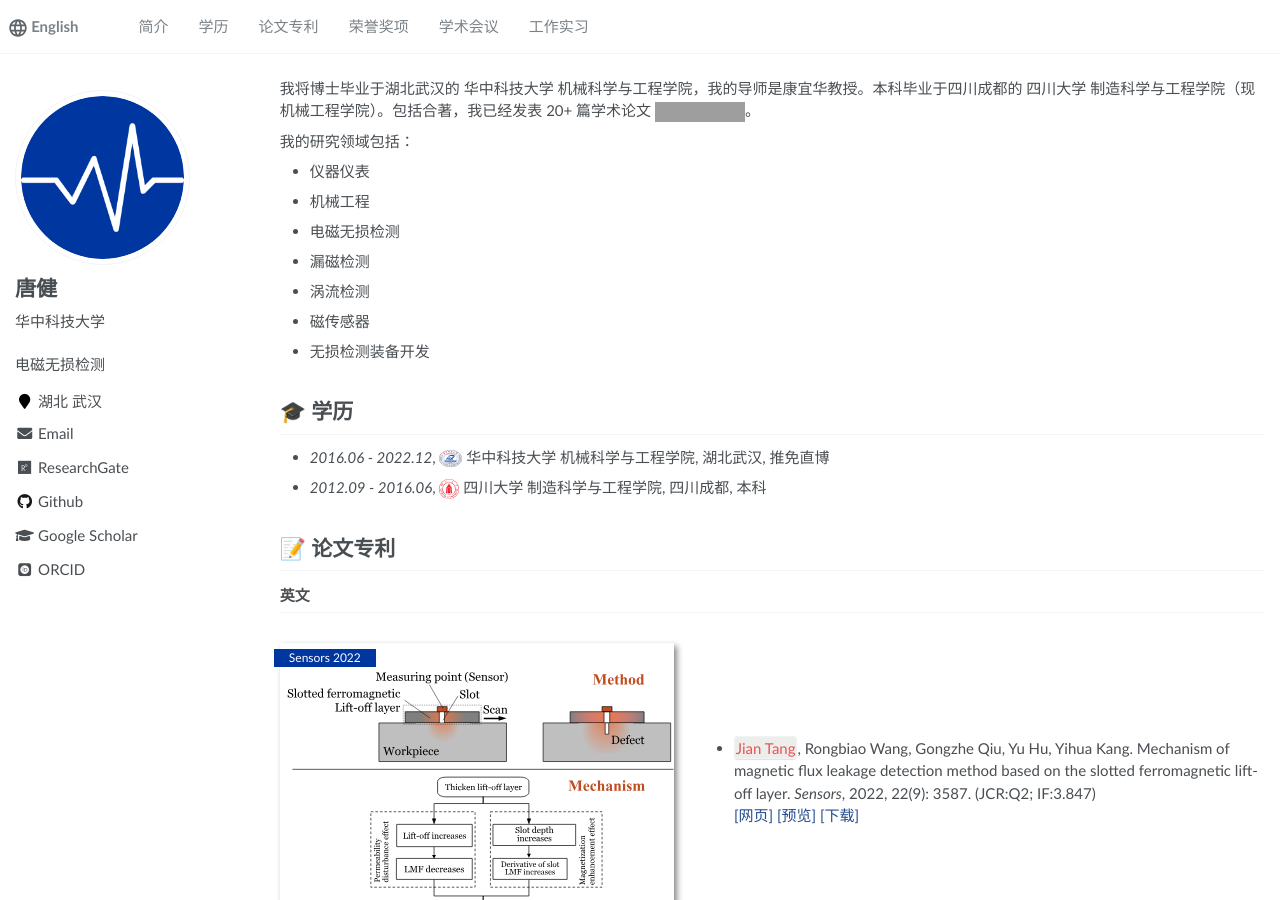
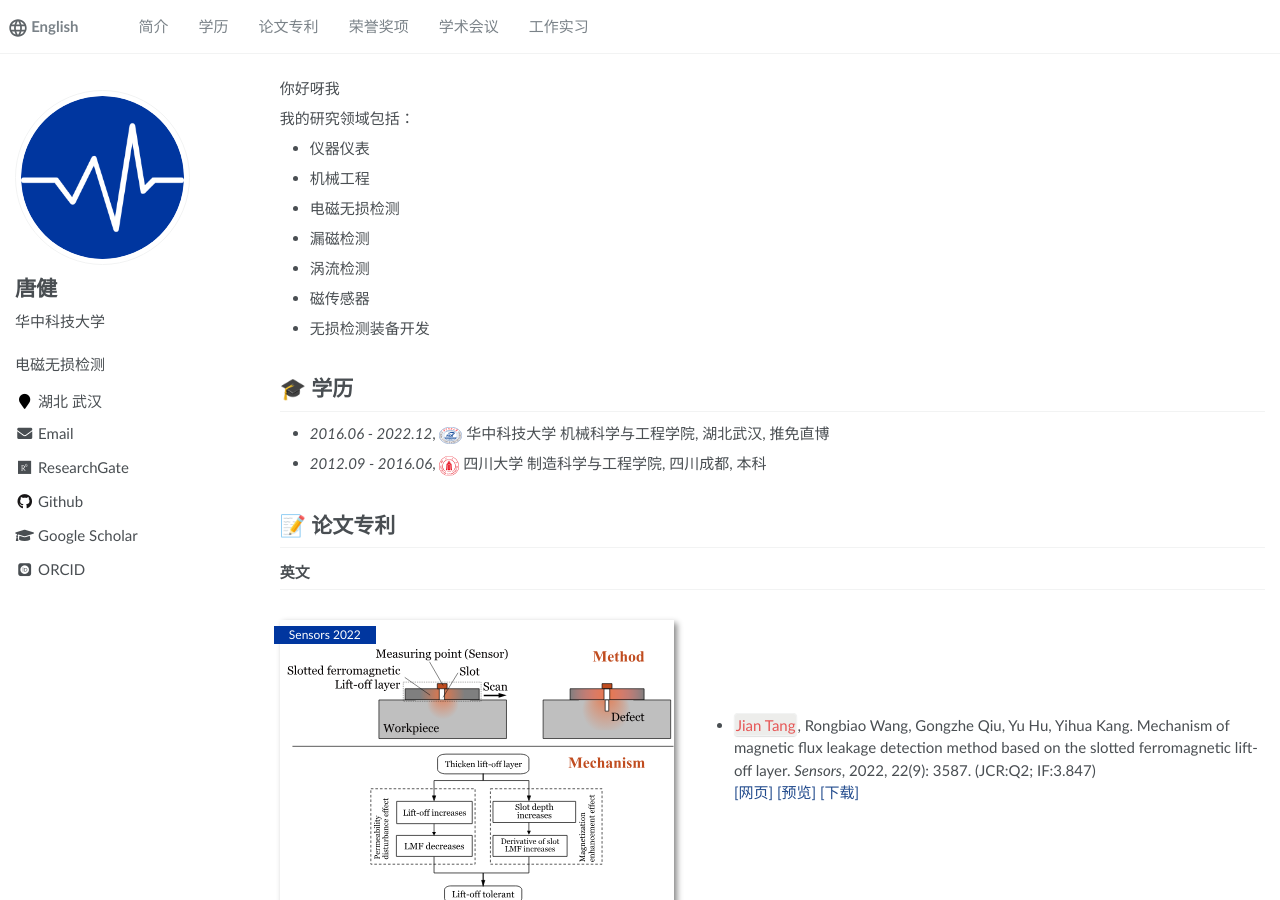
Before and after one commit to SongtsenGampo/zh-cn, a Jekyll site: the page built from _pages/about.md, in a window 1280 px wide and 900 px high. Built offline with Jekyll 4.4.1, drawn with Linux system fonts in a browser that asks for light colours; some web fonts are replaced; grey boxes are pictures that could not be loaded.

Commit message:
Update about.md

```diff
--- a/_pages/about.md
+++ b/_pages/about.md
@@ -17,8 +17,7 @@ redirect_from:
 
 <span class='anchor' id='about-me'></span>
 
-我将博士毕业于湖北武汉的 华中科技大学 机械科学与工程学院，我的导师是康宜华教授。本科毕业于四川成都的 四川大学 制造科学与工程学院（现机械工程学院）。包括合著，我已经发表 20+ 篇学术论文
- <a href='https://scholar.google.com/citations?user=WMkMTb4AAAAJ'><img src="https://img.shields.io/endpoint?url={{ url | url_encode }}&logo=Google%20Scholar&labelColor=f6f6f6&color=9cf&style=flat&label=引用"></a>。
+你好呀我
 
 我的研究领域包括：
 - 仪器仪表
```
